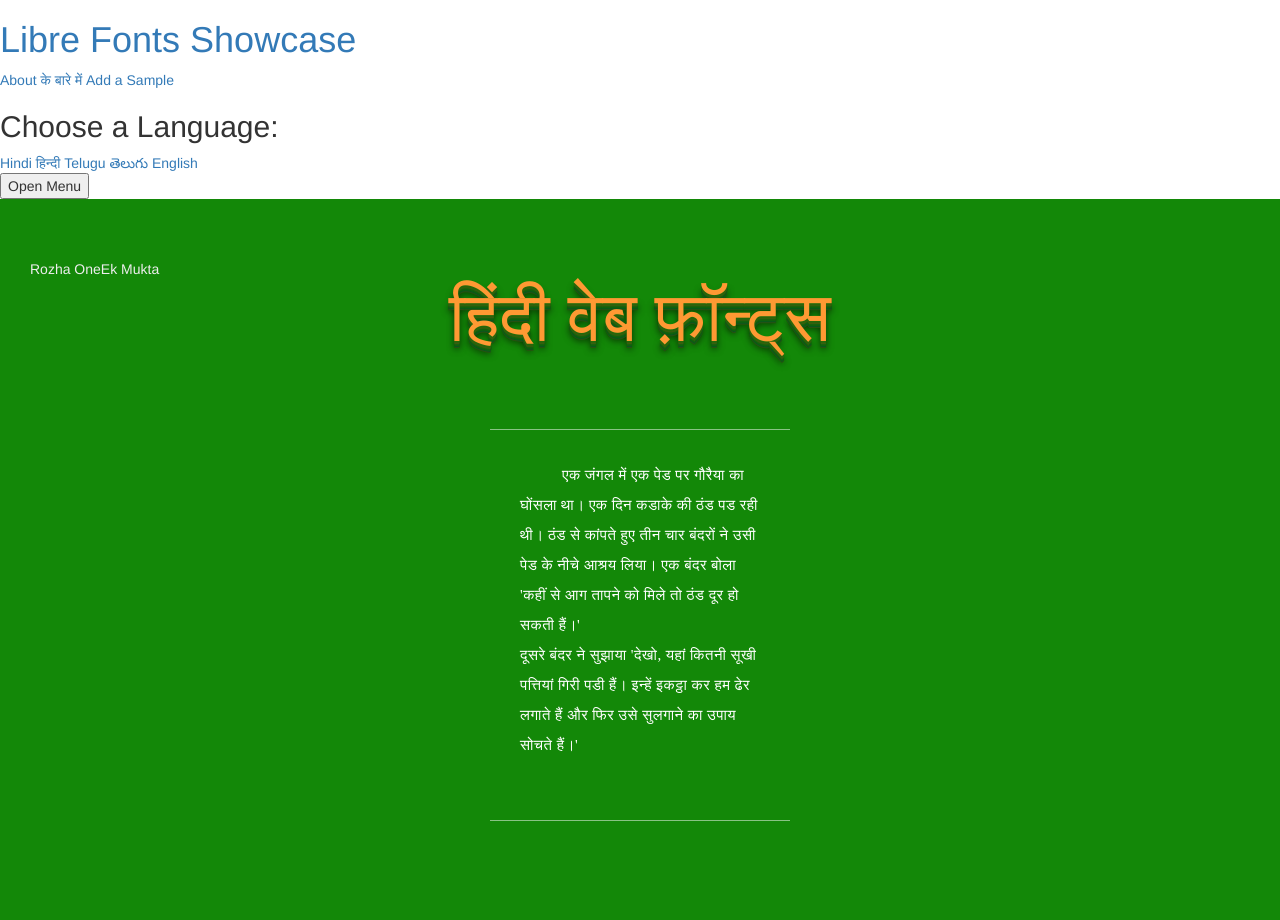
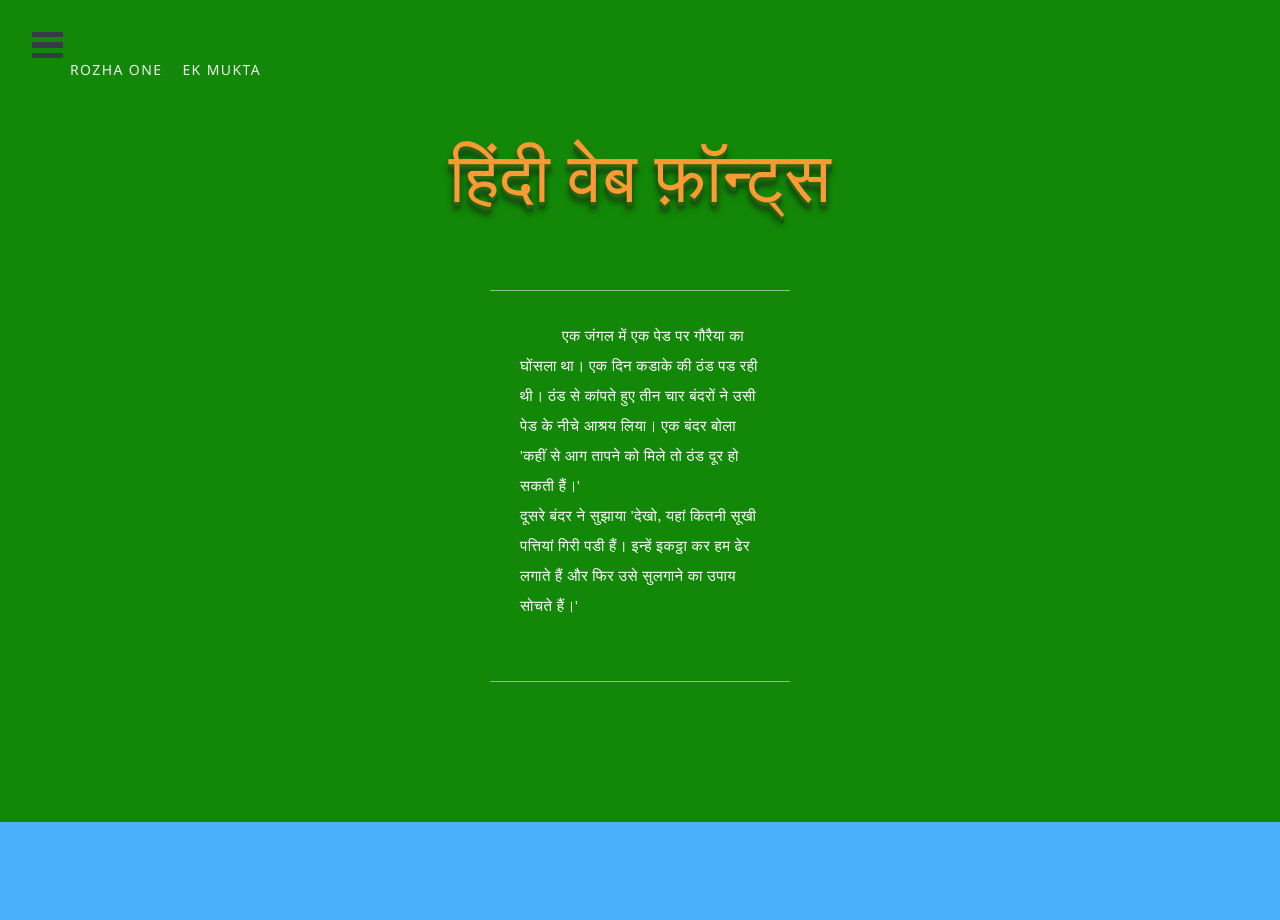
Before and after one commit to davelab6/librefonts.com, a Jekyll site: the page built from hindi/index.html, in a window 1280 px wide. Shown: the top 920 px of the page. Built offline with Jekyll 4.4.1, drawn with Linux system fonts in a browser that asks for light colours; nearby versions of some CDN libraries; some web fonts are replaced; library files that are not in the unit come from our copies; grey boxes are pictures that could not be loaded.

Commit message:
Update html_start.html

```diff
--- a/_includes/html_start.html
+++ b/_includes/html_start.html
@@ -12,8 +12,8 @@
     <title>
         {{ page.langauge }} {{ site.title }}
     </title>
-    <link rel="stylesheet" type="text/css" href="./css/normalize.css" />
-    <link rel="stylesheet" type="text/css" href="./css/site.css" />
+    <link rel="stylesheet" type="text/css" href="/css/normalize.css" />
+    <link rel="stylesheet" type="text/css" href="/css/site.css" />
     <link href="//maxcdn.bootstrapcdn.com/bootstrap/3.2.0/css/bootstrap.min.css" rel="stylesheet">
     <link href='http://fonts.googleapis.com/css?family=Ek+Mukta:200,300,800&subset=latin,devanagari' rel='stylesheet' type='text/css'>
     <link href='http://fonts.googleapis.com/css?family=Rozha+One' rel='stylesheet' type='text/css'>
```
